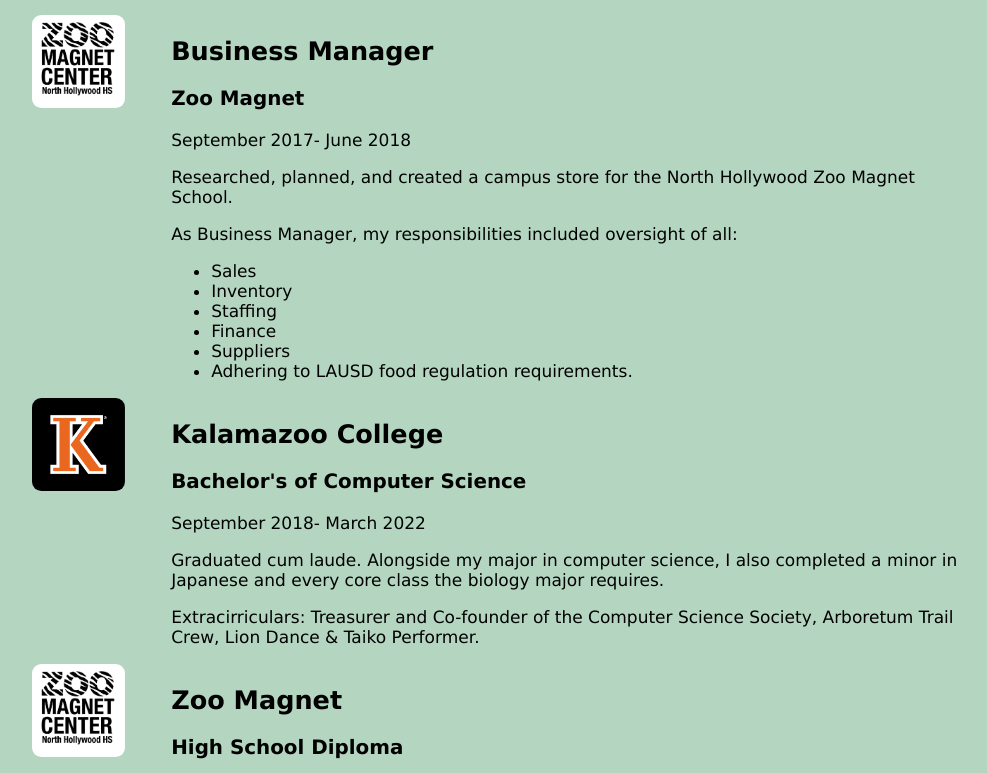
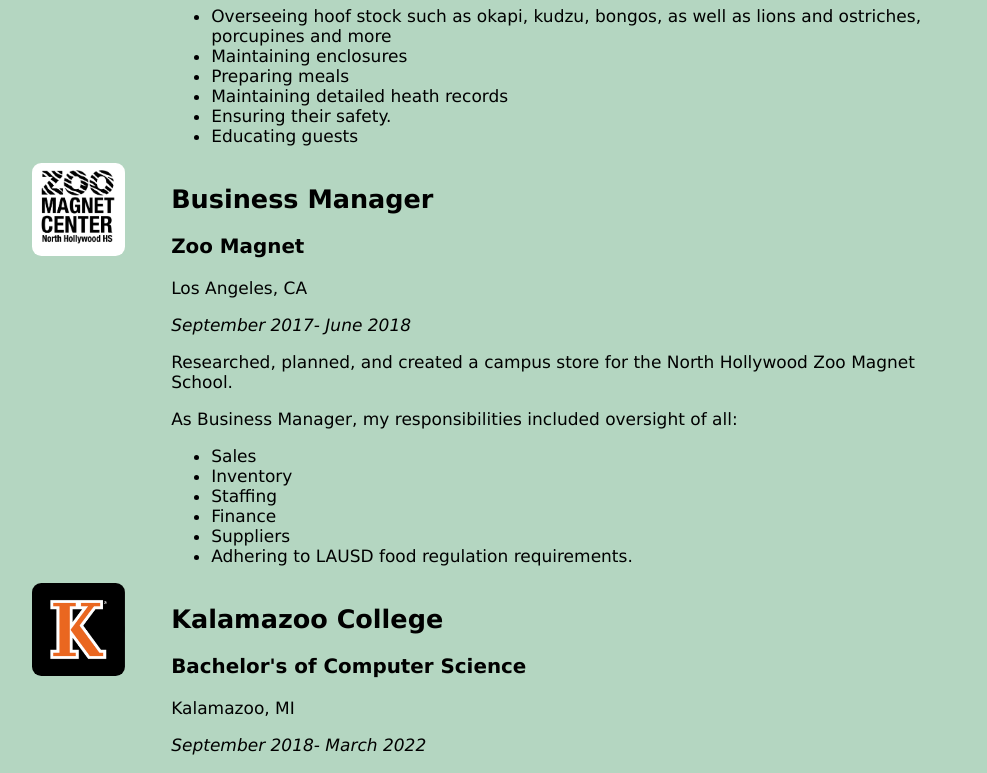
Before and after one commit to RonanGW/WolfGrove, a React (Create React App) app: page / in a window 1280 px wide. Shown: the part 3607-4380 px from the top of the page, without its empty margins (204-1191 px from the left). Built offline with nearby package versions, Linux system fonts and the light colour scheme.

Commit message:
Added a few missing sections to updated resume

```diff
--- a/src/Resume.js
+++ b/src/Resume.js
@@ -14,7 +14,8 @@ class Resume extends Component {
                     <div style={{ paddingLeft: "5%" }}>
                         <h2>{education.school}</h2>
                         <h3>{education.degree}</h3>
-                        <p>{date}</p>
+                        <p>{education.location}</p>
+                        <p><i>{date}</i></p>
                         <div >
                             <p>{desc}</p>
                         </div>
@@ -58,7 +59,8 @@ class Resume extends Component {
                         <div style={{ paddingLeft: "5%" }}>
                             <h2>{work.title}</h2>
                             <h3>{work.company}</h3>
-                            <p>{date}</p>
+                            <p>{work.location}</p>
+                            <p><i>{date}</i></p>
                             <div >
                                 <p>{desc}</p>
                                 <ul>{tasks}</ul>
```
